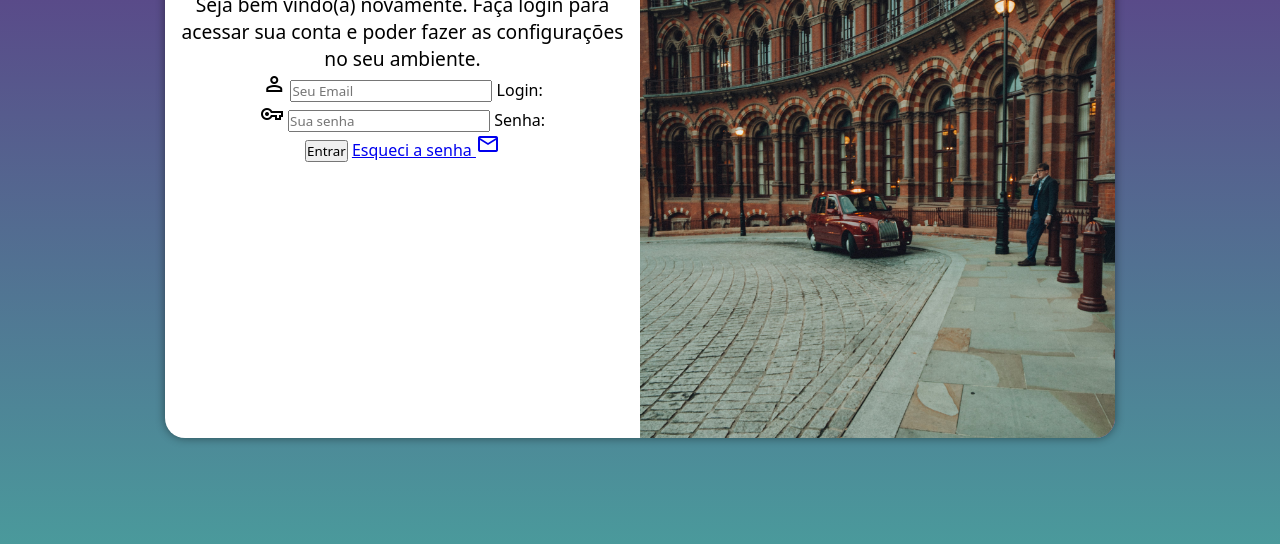
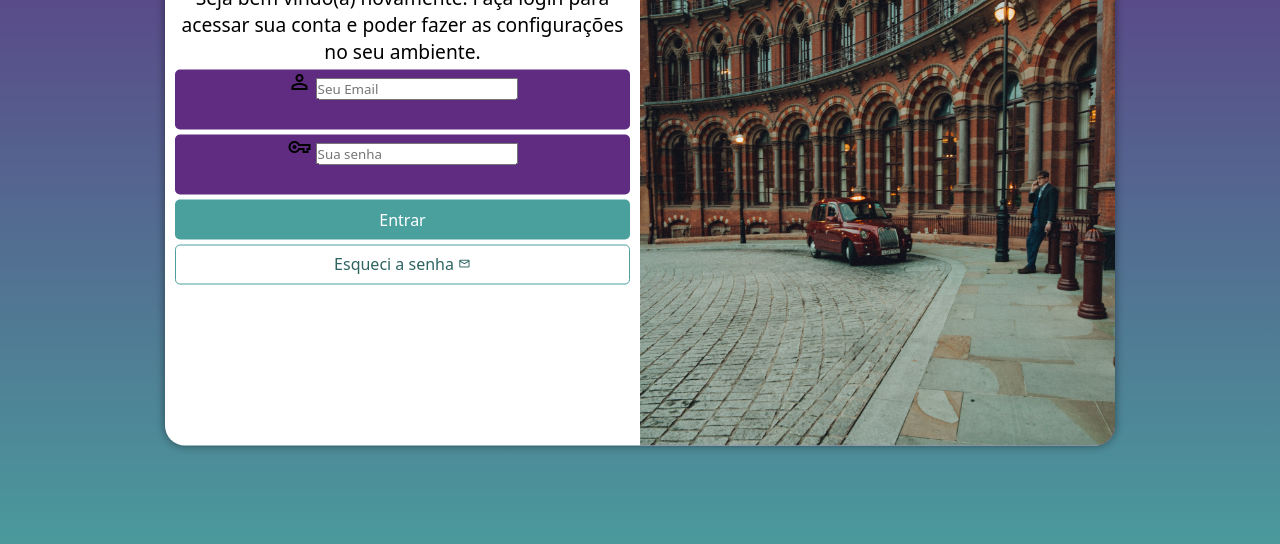
Before and after one commit to jonnascipriano/projeto-login, a plain HTML site: page index.html in a window 1280 px wide. Shown: the part 212-756 px from the top of the page. Drawn offline with nearby package versions, Linux system fonts and the light colour scheme.

Commit message:
formatacao do formulario

```diff
--- a/estilos/style.css
+++ b/estilos/style.css
@@ -38,7 +38,7 @@ section#login{
     background-color: white;
     overflow: hidden;
     width: 250px;
-    height: 500px;
+    height: 515px;
     border-radius: 20px;
     box-shadow: 0px 0px 10px rgba(0, 0, 0, 0.450);
 
@@ -67,3 +67,55 @@ div#formulario{
 div#formulario p{
     font-size: 0.8em;
 }
+
+form div.campo{
+    background-color: var(--lilas);
+    display: block;
+    width: 100%;
+    height: 60px;
+    border-radius: 5px;
+    margin: 5px 0;
+}
+
+div.campo > label{
+    display: none;
+}
+
+form input[type=submit]{
+    display: block;
+    font-size: 1em;
+    width: 100%;
+    height: 40px;
+    background-color: var(--verde);
+    color: white;
+    border: none;
+    border-radius: 5px;
+    cursor: pointer;
+}
+
+form input[type=submit]:hover{
+    background-color: #2d6462;
+}
+
+form a.botao{
+    display: block;
+    text-align: center;
+    font-size: 1em;
+    width: 100%;
+    height: 40px;
+    padding-top: 7px;
+    margin-top: 5px;
+    background-color: white;
+    color: #2d6462;
+    border: 1px solid #49a09d;
+    border-radius: 5px;
+    text-decoration: none;
+}
+
+form a.botao:hover{
+    background-color: #6cd3cf;
+}
+
+form a.botao span{
+    font-size: 0.8em;
+}
--- a/index.html
+++ b/index.html
@@ -28,7 +28,7 @@
                         <label for="isenha">Senha: </label>
                     </div>
                     <input type="submit" value="Entrar">
-                    <a href="esqueci.html">Esqueci a senha                         <span class="material-symbols-outlined">mail</span>
+                    <a href="esqueci.html" class="botao">Esqueci a senha                         <span class="material-symbols-outlined">mail</span>
                     </a>
                 </form>
             </div>
```
